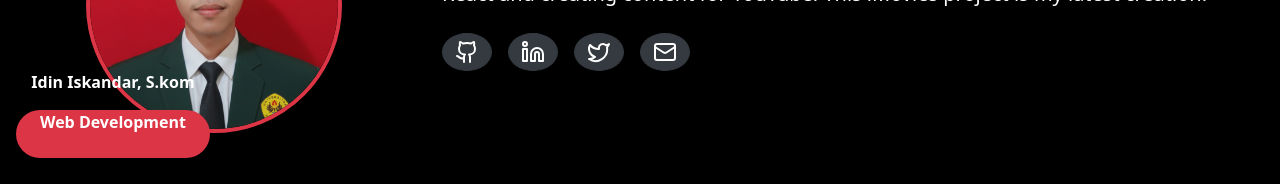
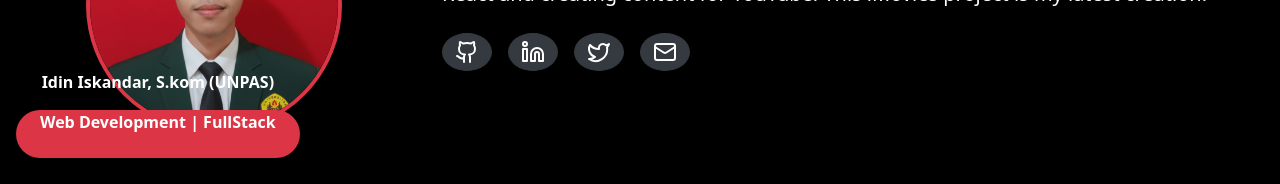
Before and after one commit to idincodingweb/Imovies-V3, a React (Vite) app: page /aboutme in a window 1280 px wide. Shown: the part 171-355 px from the top of the page. Built offline with nearby package versions, Linux system fonts and the light colour scheme; no server answers.

Commit message:
Update profile name and role in AboutMe component

```diff
--- a/src/pages/AboutMe.jsx
+++ b/src/pages/AboutMe.jsx
@@ -12,8 +12,8 @@ const About = () => {
   // Developer : IDIN ISKANDAR
   // (27 tahun, developer, content creator, dan proyek UNPAS)
   const profile = {
-    name: "Idin Iskandar, S.kom",
-    role: "Web Development",
+    name: "Idin Iskandar, S.kom (UNPAS) ",
+    role: "Web Development | FullStack",
     bio: "Passionate 27-year-old developer from Indonesia. Loves building cool web apps with React and creating content for YouTube. This iMovies project is my latest creation!",
     skills: ["React", "JavaScript", "Firebase", "Node.js", "PHP", "TMDB API", "CSS", "Bootstrap"],
     projects: [
```
